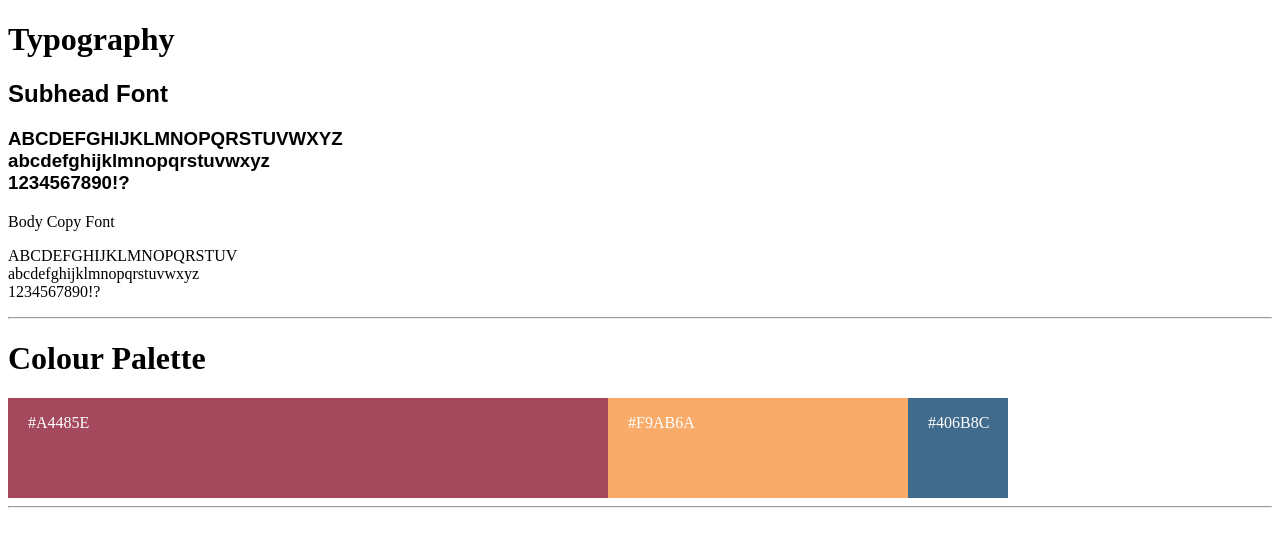
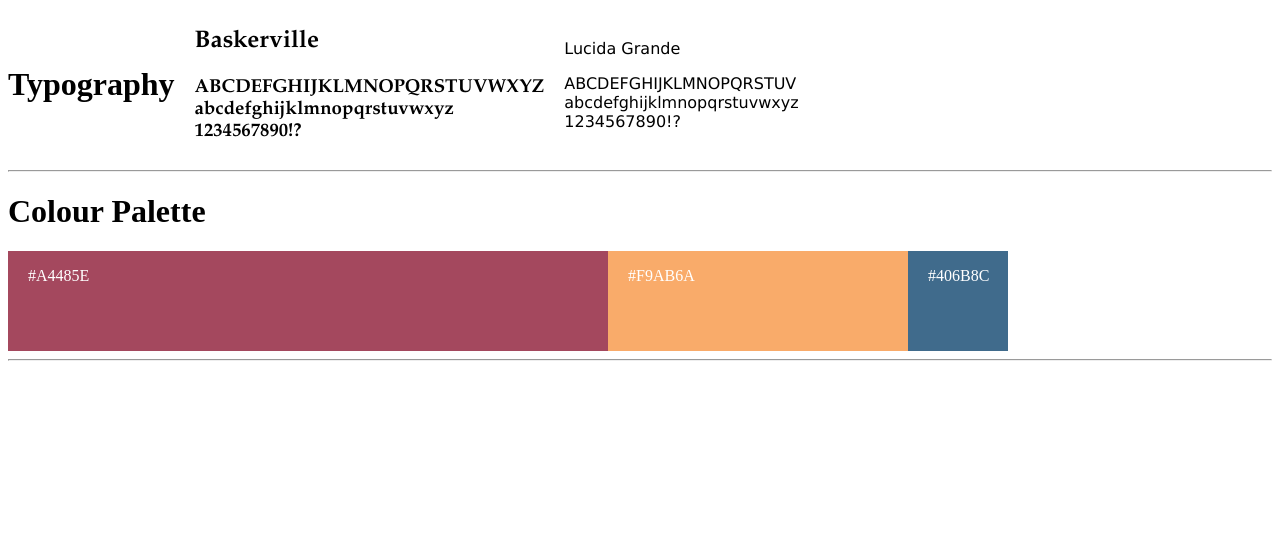
Before and after one commit to sydtremb/Syd-Tremblay-Portfolio, a Jekyll site: the page style-guide/index.html, which Jekyll copies as it is, in a window 1280 px wide. Shown: the top 547 px of the page. Built offline with Jekyll 4.4.1, drawn with Linux system fonts in a browser that asks for light colours.

Commit message:
style guide edits

```diff
--- a/style-guide/css/style.css
+++ b/style-guide/css/style.css
@@ -1,10 +1,27 @@
 @charset "UTF-8";
 
-.bodycopy {
-	text-align: right;
+.fullpage {
+align-content: center;
 }
 
-h2,h3 {font-family: 'Margin', sans-serif;}
+.parentelement {
+	 display: flex;
+    flex-direction: row;
+    justify-content: flex-start;
+    align-items: center;
+}
+
+
+.textpt1 {
+	margin-right: 20px;
+	margin-left: 20px;
+	font-family: Baskerville, "Palatino Linotype", Palatino, "Century Schoolbook L", "Times New Roman", "serif" ;
+}
+
+.textpt2 {
+	font-family: "Lucida Grande", "Lucida Sans Unicode", "Lucida Sans", "DejaVu Sans", Verdana, "sans-serif";
+}
+
 
 .colourpalette {
 	display: flex;
@@ -36,9 +53,3 @@ h2,h3 {font-family: 'Margin', sans-serif;}
 	background-color:#406B8C;
 	color: white;
 }
-
-.copy {
-	text-align: center;
-	display: flex;
-
-}
--- a/style-guide/index.html
+++ b/style-guide/index.html
@@ -5,23 +5,34 @@
 <title>Untitled Document</title>
 <link href="css/style.css" rel="stylesheet" type="text/css">
 </head>
+
+<div class="fullpage">
 <body>
 
+
+	<div class="parentelement">
 <h1>Typography</h1>
-	<h2>Subhead Font</h2>
-	<h3>ABCDEFGHIJKLMNOPQRSTUVWXYZ
+		<div class="textpt1">
+	<h2 class="subhead">Baskerville</h2>
+	<h3 class="subhead">ABCDEFGHIJKLMNOPQRSTUVWXYZ
 	<br>
 	abcdefghijklmnopqrstuvwxyz
 	<br>
 	1234567890!?
 	</h3>
-	<p>Body Copy Font</p>
-	<p>ABCDEFGHIJKLMNOPQRSTUV
+	</div>
+
+	<div class="textpt2">
+	<p class="bodycopy">Lucida Grande</p>
+	<p class="bodycopy">ABCDEFGHIJKLMNOPQRSTUV
 	<br>
 	abcdefghijklmnopqrstuvwxyz
 	<br>
 	1234567890!?
 	</p>
+		</div>
+
+	</div>
 	<hr>
 
 	<h1>Colour Palette</h1>
@@ -40,4 +51,5 @@
 <hr>
 
 </body>
+	</div>
 </html>
```
